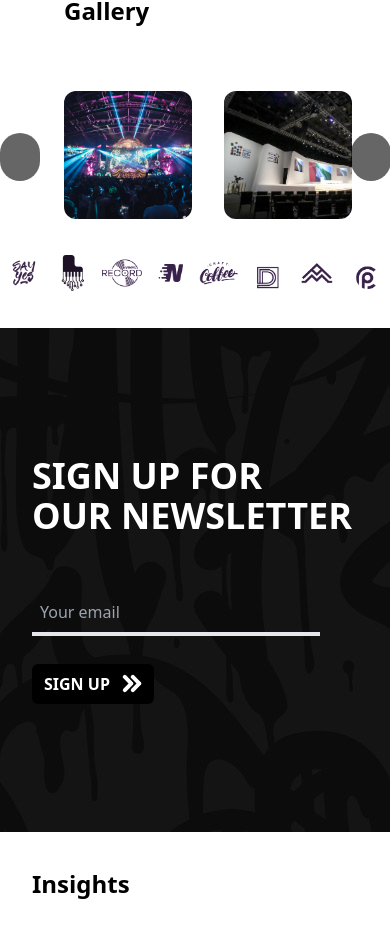
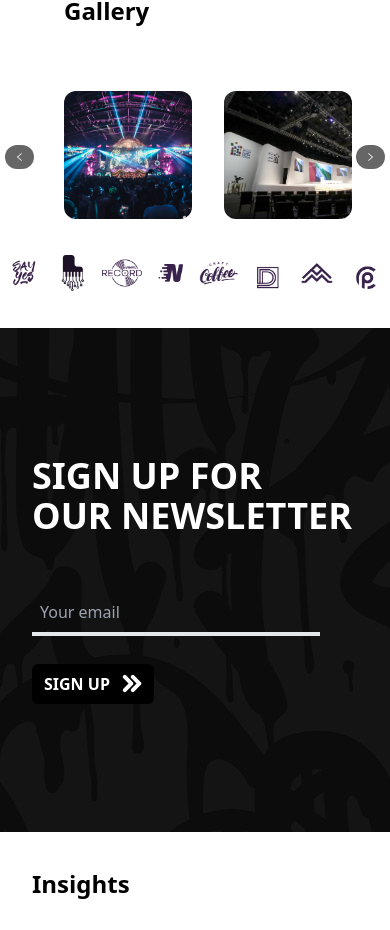
Before and after one commit to ghesshu/sound-engineer-website, a React (Create React App) app: page / in a window 390 px wide. Shown: the part 3079-4009 px from the top of the page. Built offline with nearby package versions, Linux system fonts and the light colour scheme.

Commit message:
Update Gallery.jsx

```diff
--- a/src/components/Home/Gallery.jsx
+++ b/src/components/Home/Gallery.jsx
@@ -69,8 +69,8 @@ const Gallery = (props) => {
 
 
       <button onClick={props.handlePrevious} className='pre-btn'>
-      <div className=" p-4 bg-black bg-opacity-60 px-5 rounded- rounded-full ">
-      <img src={Prev} alt="" className='h-4' />
+      <div className="p-2 md:p-4 bg-black bg-opacity-60 px-3 md:px-5  rounded- rounded-full ">
+      <img src={Prev} alt="" className='h-2 md:h-4 lg:h-6' />
       </div>
       </button>
 
@@ -119,7 +119,7 @@ const Gallery = (props) => {
 
 {/* Next Image Button */}
 <button onClick={props.handleNext} className='nxt-btn z-10' >
-      <div className=" p-4 bg-black  bg-opacity-60 px-5 rounded- rounded-full"><img src={Next} alt="" className='h-4 lg:h-6' /></div>
+      <div className="p-2 md:p-4 bg-black  bg-opacity-60 px-3 md:px-5 rounded- rounded-full"><img src={Next} alt="" className='h-2 md:h-4 lg:h-6' /></div>
       </button>
 
 
```
